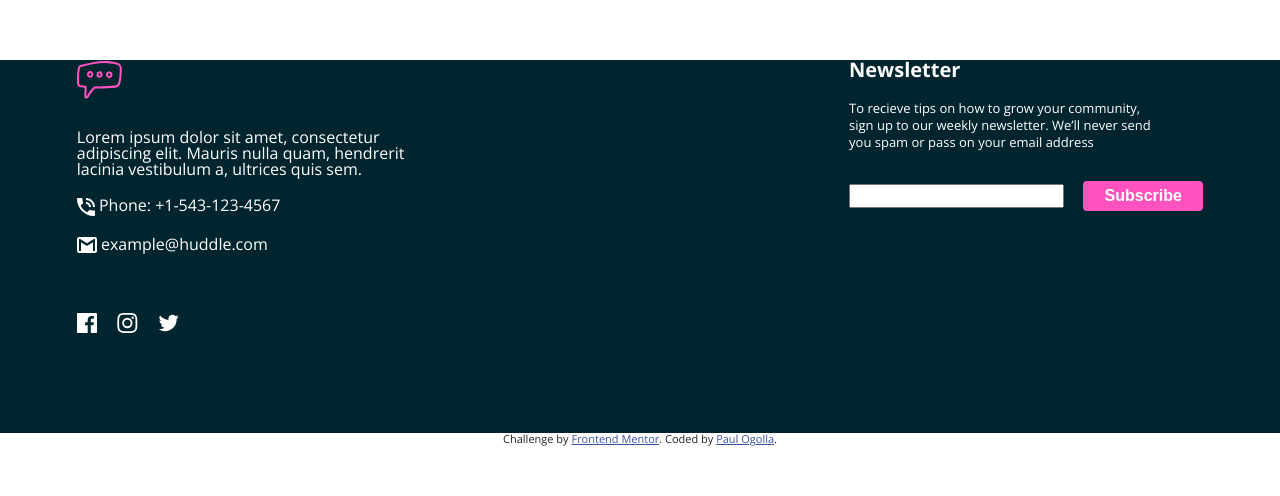
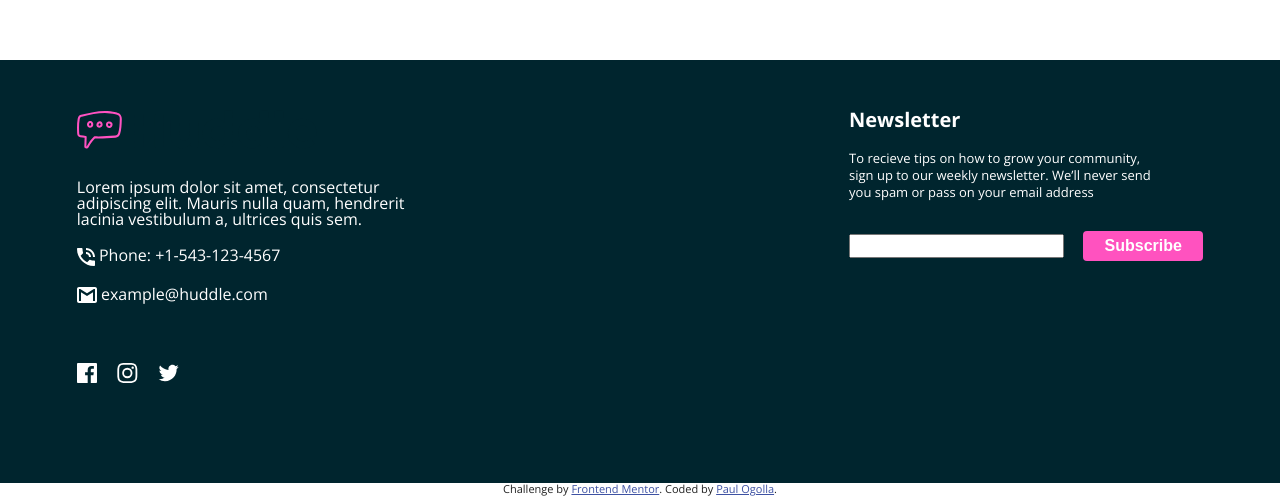
Before and after one commit to paulzay/huddle, a plain HTML site: page index.html in a window 1280 px wide. Shown: the part 3198-3694 px from the top of the page. Before the commit the page ends 3644 px from the top, so only its background shows below. Drawn offline with nearby package versions, Linux system fonts and the light colour scheme.

Commit message:
add padding to footer

```diff
--- a/css/index.css
+++ b/css/index.css
@@ -115,6 +115,7 @@ footer{
   display: flex;
   justify-content: space-between;
   margin: 20px 6vw;
+  padding-top: 50px
 }
 .cleft{
   color: #fff;
```
